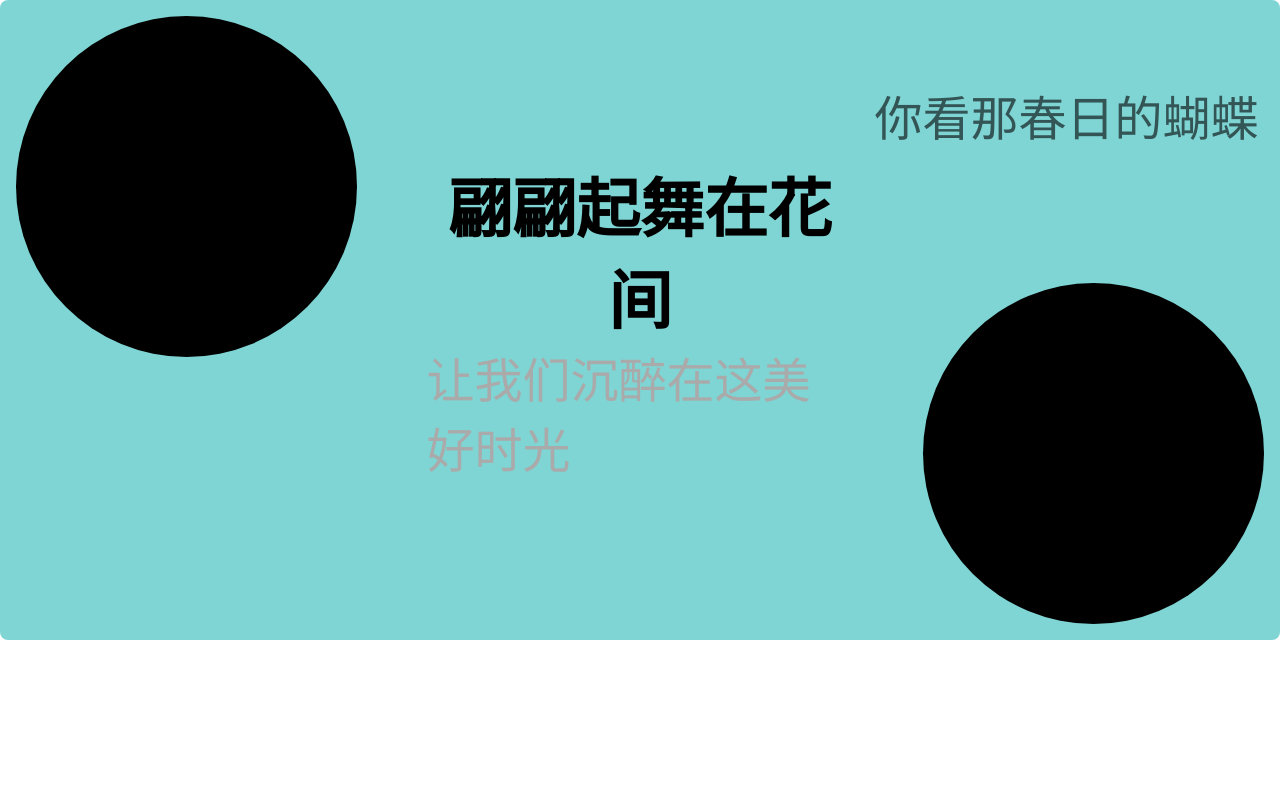
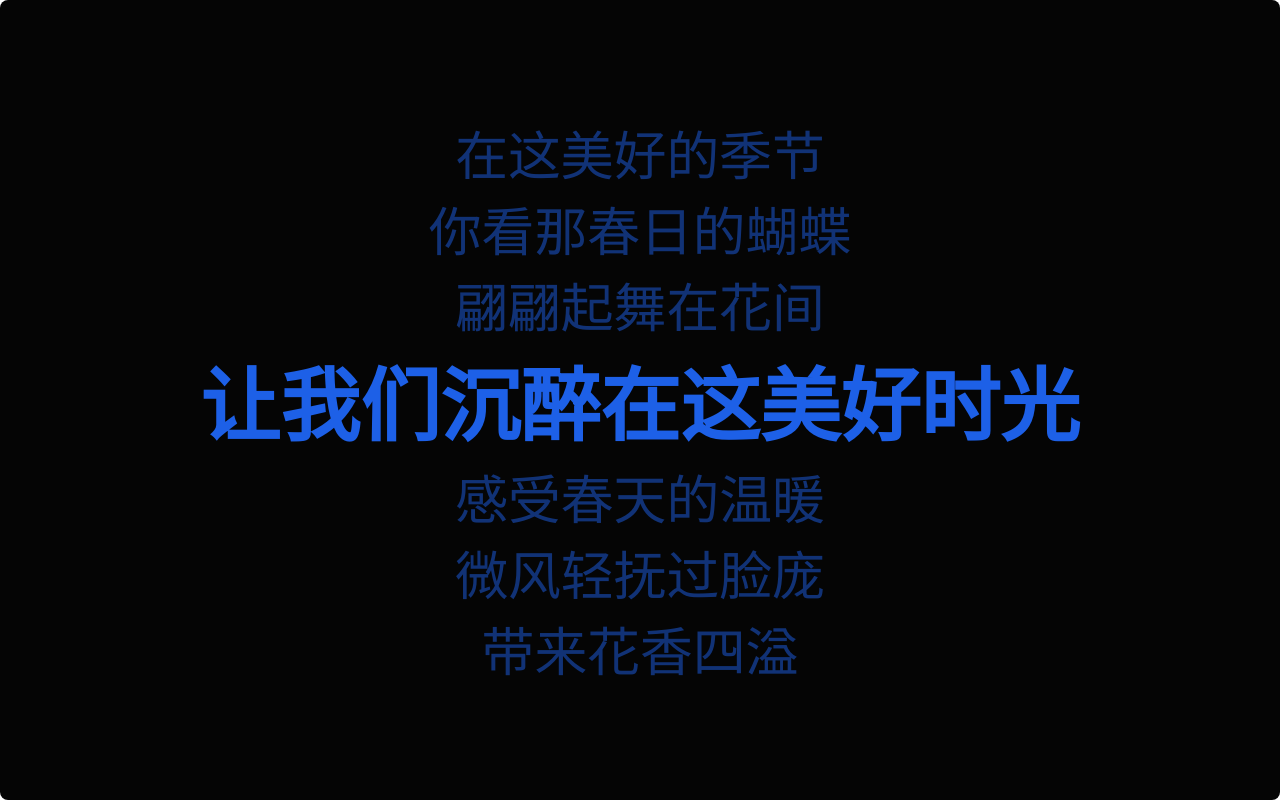
Before and after one commit to smallfu6/lyric-player, a Next.js app: page / in a window 1280 px wide. Built offline with nearby package versions, Linux system fonts and the light colour scheme.

Commit message:
feat: basic demo

```diff
--- a/src/components/Lyrics.module.css
+++ b/src/components/Lyrics.module.css
@@ -1,89 +1,66 @@
-/* 主容器样式 */
-.container {
-  min-height: 100vh;
-  display: flex;
-  align-items: center;
-  justify-content: center;
-  padding: 2rem;
-  background-color: black;
-}
-
-/* 歌词展示区域的外框 */
+/* 歌词容器的外层，居中对齐 */
 .lyricsContainer {
-  position: relative;
+  position: absolute;
   width: 100%;
-  /* max-width: 1024px; */
-  aspect-ratio: 16 / 8;
-  background-color: #7FD4D4;
-  border-radius: 0.5rem;
-  overflow: hidden;
-  display: flex;
-}
-
-/* 左侧圆形装饰 */
-.leftCircle {
-  width: 33.33%;
-  position: relative;
-}
-.leftCircleInner {
-  position: absolute;
-  left: 1rem;
-  top: 1rem;
-  width: 80%;
-  aspect-ratio: 1 / 1;
-  background-color: black;
-  border-radius: 50%;
-}
-
-/* 右侧圆形装饰 */
-.rightCircle {
-  width: 33.33%;
-  position: relative;
-}
-.rightCircleInner {
-  position: absolute;
-  right: 1rem;
-  bottom: 1rem;
-  width: 80%;
-  aspect-ratio: 1 / 1;
-  background-color: black;
-  border-radius: 50%;
-}
-
-/* 中间歌词区域 */
-.lyricsSection {
-  width: 33.33%;
+  height: 100%; /* 调整高度，以便显示7行歌词 */
   display: flex;
   flex-direction: column;
   justify-content: center;
   align-items: center;
-  position: relative;
+  background-color: #050505;
+  border-radius: 0.5rem;
+  padding: 20px;
+  box-sizing: border-box;
+  text-align: center;
 }
 
-/* 上一行歌词 */
-.previousLyric {
-  position: absolute;
-  top: 5rem;
-  left: 0;
-  right: 0;
-  text-align: center;
-  color: rgba(0, 0, 0, 0.6);
-  font-size: 3rem; /* 相当于 text-sm */
+/* 歌词的外框 */
+.lyricsSection {
+  position: relative;
+  display: flex;
+  flex-direction: column;
+  justify-content: center;
+  align-items: center;
+  height: 100%;
+  width: 100%;
 }
 
-/* 当前歌词 */
-.currentLyric {
-  text-align: center;
-  padding: 0 1rem;
-}
-.currentLyricText {
-  font-size: 4rem; /* 相当于 text-3xl */
-  font-weight: bold;
-  color: black;
-  white-space: pre-wrap;
+/* 每行歌词的基本样式 */
+.lyric {
+  /* position: absolute; */
+  width: 100%;
+  opacity: 0; /* 初始不显示 */
+  transition: opacity 0.5s ease-in-out;
+  font-size: 2rem;
+  font-family: Arial, sans-serif;
 }
 
+/* 上面三行歌词 */
+.previousLyric {
+  font-size: 3.3rem;
+  color: #1d60e7;
+  top: 40%; /* 当前歌词居中显示 */
+  opacity: 0.5;
+  transition: opacity 0.5s ease-in-out;
+}
+
+/* 当前歌词（中间） */
+.currentLyric {
+  font-size: 40px;
+  font-weight: bold;
+  opacity: 1;
+  /* color: #ffffff;  */
+  color: #1d60e7;
+  transition: opacity 0.5s ease-in-out;
+  top: 50%; /* 当前歌词居中显示 */
+  transform: translateY(-50%); /* 精确居中 */
+}
+
+/* 下面三行歌词 */
 .nextLyric {
-  font-size: 3rem;
-  color: #aaa;
+  font-size: 3.3rem;
+  color: #1d60e7;
+  opacity: 0.7;
+  top: 60%; /* 当前歌词居中显示 */
+  transition: opacity 0.5s ease-in-out;
 }
--- a/src/components/Lyrics.tsx
+++ b/src/components/Lyrics.tsx
@@ -27,64 +27,62 @@ export default function LyricsDisplay() {
   useEffect(() => {
     const interval = setInterval(() => {
       setCurrentLyric((prev) => (prev + 1) % lyrics.length);
-    }, 5000);
+    }, 2000);
     return () => clearInterval(interval);
   }, []);
 
-  // 动态获取当前、上一行、下一行歌词
-  const getPreviousLyric = () => lyrics[(currentLyric - 1 + lyrics.length) % lyrics.length];
-  const getNextLyric = () => lyrics[(currentLyric + 1) % lyrics.length];
+  // 获取歌词的索引（前3行、当前行、后3行）
+  const getLyricAt = (index) => lyrics[(currentLyric + index + lyrics.length) % lyrics.length];
 
   return (
     <div className={styles.lyricsContainer}>
-      {/* 左侧圆形装饰 */}
-      <div className={styles.leftCircle}>
-        <div className={styles.leftCircleInner}></div>
-      </div>
+      <div className={styles.lyricsSection}>
+        {/* 上面 3 行歌词 */}
+        {[...Array(3)].map((_, i) => (
+          <motion.div
+            className={`${styles.lyric} ${styles.previousLyric}`}
+            key={`previous-${i}`}
+            initial={{ opacity: 0, y: 20}}
+            animate={{ opacity: 0.5, y: 0 }}
+            exit={{ opacity: 0, y: -20 }}
+            style={{ top: `${(i + 1) * 15}%` }}
+          >
+            {getLyricAt(i - 3)}
+          </motion.div>
+        ))}
 
-      {/* 歌词区域 */}
-      <div className={styles.lyricsSection}>
-        {/* 当前歌词 */}
+        {/* 当前歌词（中间） */}
         <AnimatePresence mode="wait">
           <motion.div
+            className={`${styles.lyric} ${styles.currentLyric}`}
             key={currentLyric}
             initial={{ opacity: 0, y: 20 }}
             animate={{ opacity: 1, y: 0 }}
             exit={{
               opacity: 0,
-              x: 50, // 向右移动
-              y: -50, // 向上移动
+              x: 50,
+              y: -50,
               transition: { duration: 0.5 }
             }}
-            className={styles.currentLyric}
           >
-            <h1 className={styles.currentLyricText}>{lyrics[currentLyric]}</h1>
+            <h1 className={styles.currentLyricText}>{getLyricAt(0)}</h1>
           </motion.div>
         </AnimatePresence>
 
-        {/* 下一行歌词 */}
-        <motion.div
-          className={styles.nextLyric}
-          key={`next-${currentLyric}`}
-          initial={{ opacity: 0, y: 20 }}
-          animate={{ opacity: 1, y: 0 }}
-          exit={{ opacity: 0, y: -20 }}
-        >
-          {getNextLyric()}
-        </motion.div>
-      </div>
+        {/* 下面 3 行歌词 */}
+        {[...Array(3)].map((_, i) => (
+          <motion.div
+            className={`${styles.lyric} ${styles.nextLyric}`}
+            key={`next-${i}`}
+            initial={{ opacity: 0, y: 20 }}
+            animate={{ opacity: 0.5, y: 0 }}
+            exit={{ opacity: 0, y: -20 }}
+            style={{ top: `${(i + 4) *15}%` }}
 
-      {/* 右侧圆形装饰 */}
-      <div className={styles.rightCircle}>
-        <motion.div
-          className={styles.previousLyric}
-          initial={{ opacity: 0 }}
-          animate={{ opacity: 1 }}
-          key={`prev-${currentLyric}`}
-        >
-          {getPreviousLyric()}
-        </motion.div>
-        <div className={styles.rightCircleInner}></div>
+          >
+            {getLyricAt(i + 1)}
+          </motion.div>
+        ))}
       </div>
     </div>
   );
```
